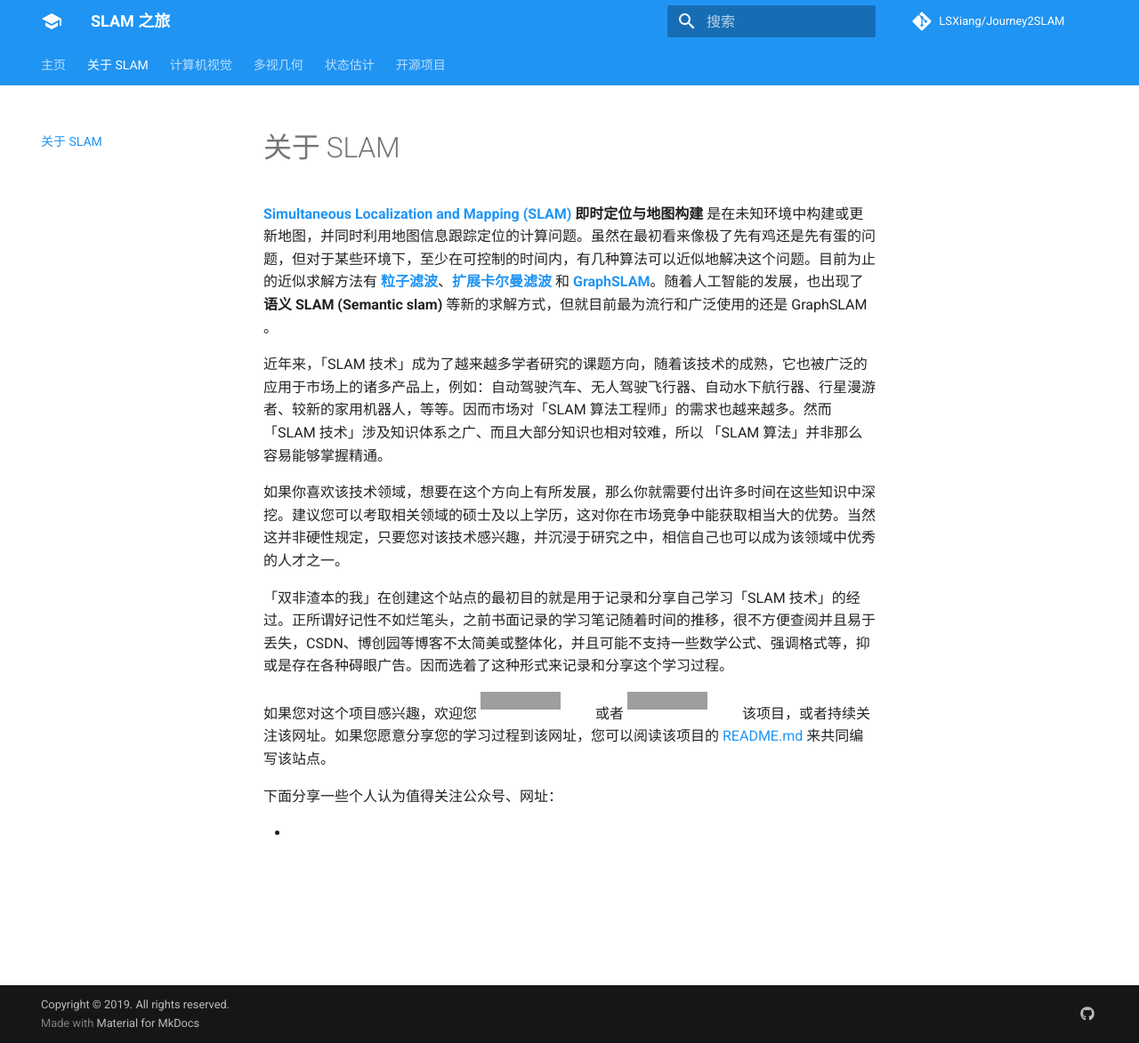
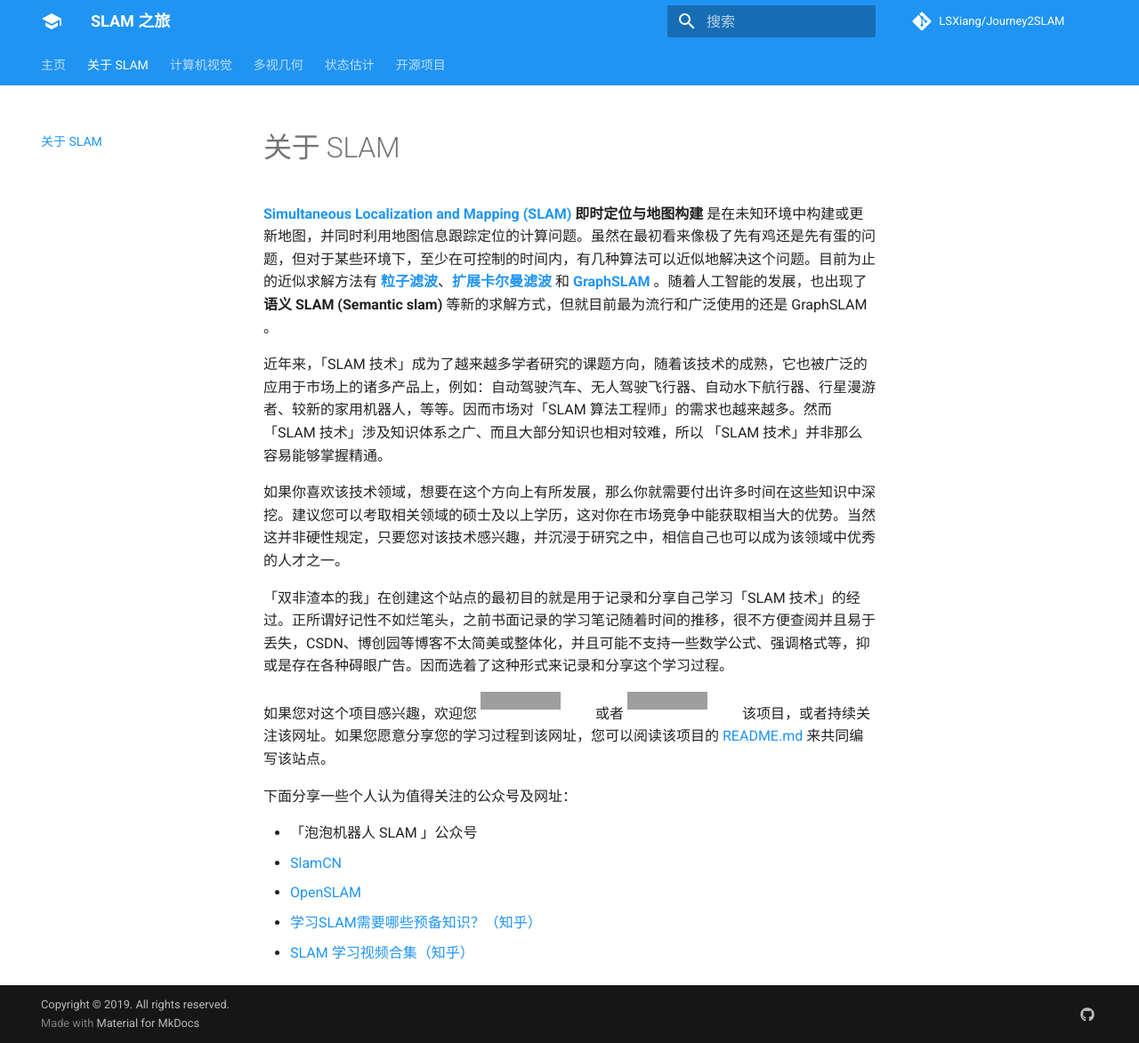
Before and after one commit to LSXiang/Journey2SLAM, an MkDocs documentation site: the page built from docs/aboutSLAM.md, in a window 1280 px wide and 1173 px high. Shown: the whole window at 89% size. Built offline with MkDocs 1.6.1 and Material for MkDocs 9.7.7, drawn with Linux system fonts in a browser that asks for light colours; comment, search, counter and statistics services are not loaded; grey boxes are pictures that could not be loaded.

Commit message:
add some links

```diff
--- a/docs/aboutSLAM.md
+++ b/docs/aboutSLAM.md
@@ -1,6 +1,6 @@
-[**Simultaneous Localization and Mapping (SLAM)**](https://en.wikipedia.org/wiki/Simultaneous_localization_and_mapping "Simultaneous Localization and Mapping") **即时定位与地图构建** 是在未知环境中构建或更新地图，并同时利用地图信息跟踪定位的计算问题。虽然在最初看来像极了先有鸡还是先有蛋的问题，但对于某些环境下，至少在可控制的时间内，有几种算法可以近似地解决这个问题。目前为止的近似求解方法有 [**粒子滤波**](https://en.wikipedia.org/wiki/Particle_filter)、[**扩展卡尔曼滤波**](https://en.wikipedia.org/wiki/Extended_Kalman_filter) 和 [**GraphSLAM**](https://en.wikipedia.org/wiki/GraphSLAM)。随着人工智能的发展，也出现了 **语义 SLAM (Semantic slam)** 等新的求解方式，但就目前最为流行和广泛使用的还是 GraphSLAM 。
+[**Simultaneous Localization and Mapping (SLAM)**](https://en.wikipedia.org/wiki/Simultaneous_localization_and_mapping "Simultaneous Localization and Mapping") **即时定位与地图构建** 是在未知环境中构建或更新地图，并同时利用地图信息跟踪定位的计算问题。虽然在最初看来像极了先有鸡还是先有蛋的问题，但对于某些环境下，至少在可控制的时间内，有几种算法可以近似地解决这个问题。目前为止的近似求解方法有 [**粒子滤波**](https://en.wikipedia.org/wiki/Particle_filter)、[**扩展卡尔曼滤波**](https://en.wikipedia.org/wiki/Extended_Kalman_filter) 和 [**GraphSLAM**](https://en.wikipedia.org/wiki/GraphSLAM) 。随着人工智能的发展，也出现了 **语义 SLAM (Semantic slam)** 等新的求解方式，但就目前最为流行和广泛使用的还是 GraphSLAM 。
 
-近年来，「SLAM 技术」成为了越来越多学者研究的课题方向，随着该技术的成熟，它也被广泛的应用于市场上的诸多产品上，例如：自动驾驶汽车、无人驾驶飞行器、自动水下航行器、行星漫游者、较新的家用机器人，等等。因而市场对「SLAM 算法工程师」的需求也越来越多。然而 「SLAM 技术」涉及知识体系之广、而且大部分知识也相对较难，所以 「SLAM 算法」并非那么容易能够掌握精通。
+近年来，「SLAM 技术」成为了越来越多学者研究的课题方向，随着该技术的成熟，它也被广泛的应用于市场上的诸多产品上，例如：自动驾驶汽车、无人驾驶飞行器、自动水下航行器、行星漫游者、较新的家用机器人，等等。因而市场对「SLAM 算法工程师」的需求也越来越多。然而 「SLAM 技术」涉及知识体系之广、而且大部分知识也相对较难，所以 「SLAM 技术」并非那么容易能够掌握精通。
 
 如果你喜欢该技术领域，想要在这个方向上有所发展，那么你就需要付出许多时间在这些知识中深挖。建议您可以考取相关领域的硕士及以上学历，这对你在市场竞争中能获取相当大的优势。当然这并非硬性规定，只要您对该技术感兴趣，并沉浸于研究之中，相信自己也可以成为该领域中优秀的人才之一。
 
@@ -8,6 +8,10 @@
 
 如果您对这个项目感兴趣，欢迎您  <iframe src="https://ghbtns.com/github-btn.html?user=LSXiang&repo=Journey2SLAM&type=star&count=true&size=large" frameborder="0" scrolling="0" width="125px" height="30px"></iframe> 或者 <iframe src="https://ghbtns.com/github-btn.html?user=LSXiang&repo=Journey2SLAM&type=fork&count=true&size=large" frameborder="0" scrolling="0" width="125px" height="30px"></iframe> 该项目，或者持续关注该网址。如果您愿意分享您的学习过程到该网址，您可以阅读该项目的 [README.md](https://github.com/LSXiang/Journey2SLAM/blob/master/README.md) 来共同编写该站点。
 
-下面分享一些个人认为值得关注公众号、网址：
+下面分享一些个人认为值得关注的公众号及网址：
 
--
+- 「泡泡机器人 SLAM 」公众号
+- [SlamCN](http://www.slamcn.org/index.php/%E9%A6%96%E9%A1%B5)
+- [OpenSLAM](https://openslam-org.github.io/)
+- [学习SLAM需要哪些预备知识？（知乎）](https://www.zhihu.com/question/35186064)
+- [SLAM 学习视频合集（知乎）](https://www.zhihu.com/question/35186064)
```
